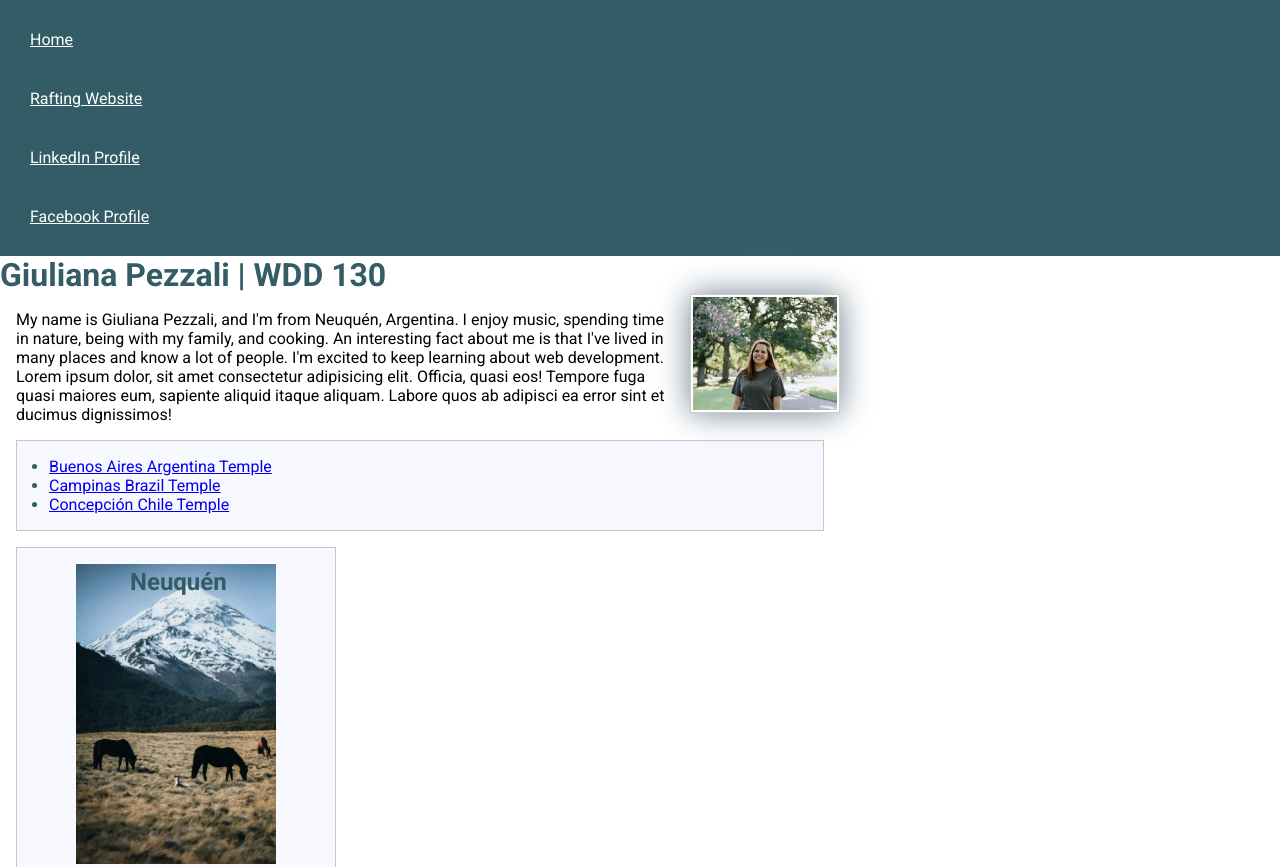
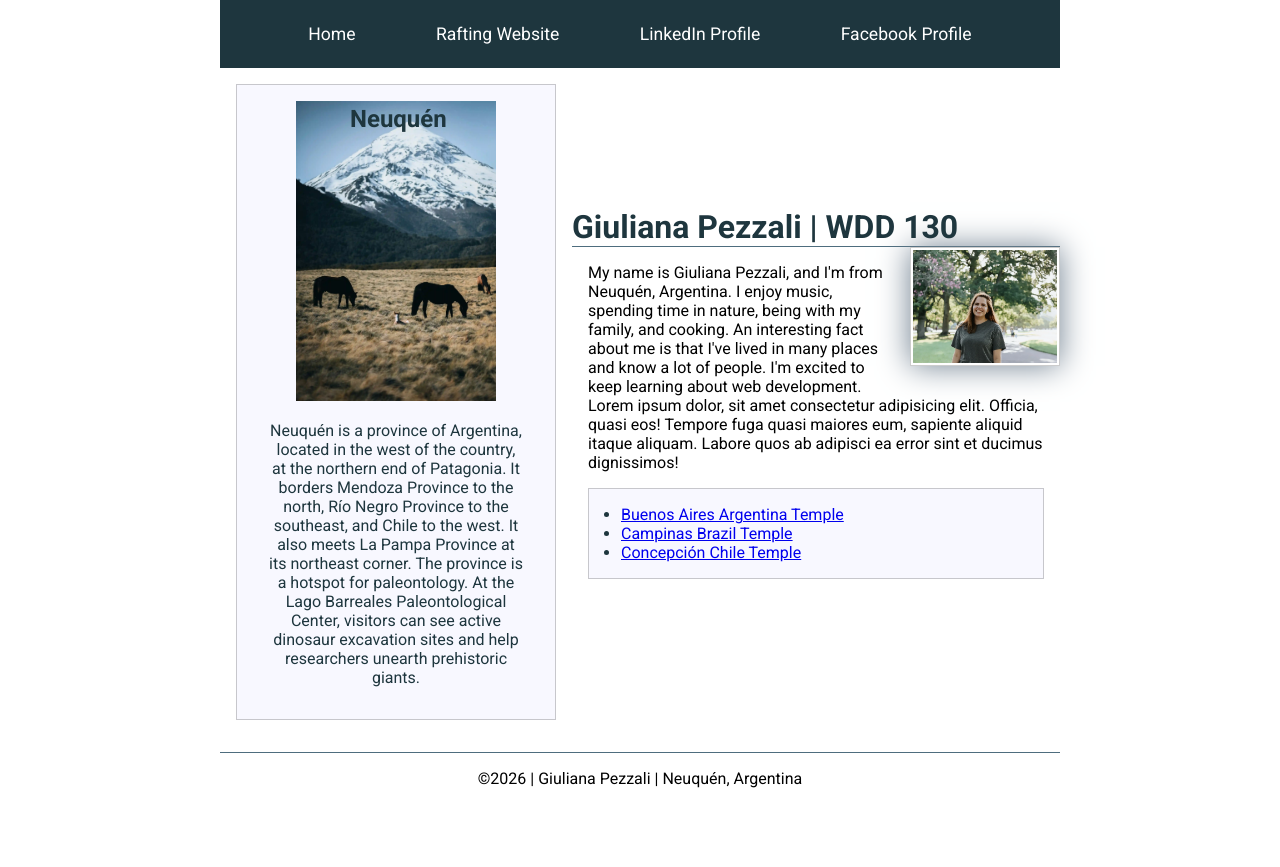
Before and after one commit to pezzaligiuliana/wdd130, a plain HTML site: page index.html in a window 1280 px wide. Shown: the top 867 px of the page. After the commit the page ends 804 px from the top, so only its background shows below. Drawn offline with Linux system fonts and the light colour scheme.

Commit message:
w04 code along activity

```diff
--- a/index.html
+++ b/index.html
@@ -22,6 +22,7 @@
             <a href="https://facebook.com">Facebook Profile</a>
         </nav>
     </header>
+    <div class="grid">
         <main>
             <h1>Giuliana Pezzali | WDD 130</h1>
             <img src="images/profile.webp" alt="A profile picture of Giuliana Pezzali" width="200">
@@ -37,6 +38,7 @@
             <img src="images/neuquen.webp" alt="Neuquén Landscape">
             <p>Neuquén is a province of Argentina, located in the west of the country, at the northern end of Patagonia. It borders Mendoza Province to the north, Río Negro Province to the southeast, and Chile to the west. It also meets La Pampa Province at its northeast corner. The province is a hotspot for paleontology. At the Lago Barreales Paleontological Center, visitors can see active dinosaur excavation sites and help researchers unearth prehistoric giants.</p>
         </aside>
+    </div>
     <footer>
         <p> ©2026 | Giuliana Pezzali | Neuquén, Argentina</p>
     </footer>
--- a/styles/styles.css
+++ b/styles/styles.css
@@ -1,5 +1,6 @@
 :root {
-    --primary-color: #335c67;
+    --primary-color: #1E363E;
+    --secondary-color: #4e6d7e;
 }
 
 * {
@@ -15,21 +16,39 @@ body {
 
 nav {
     background-color: var(--primary-color);
-    padding: 10px;
+    padding: 1rem;
+    display: flex;
+    justify-content: space-evenly;
+    align-items: center;
 }
 
 nav a {
-    color: white;
     display: block;
-    padding: 20px;
+    padding: 0.5rem;
+    text-decoration: none;
+    font-size: 1.1rem;
+    color: #fff;
 }
 
 h1 {
     color: var(--primary-color);
+    border-bottom: 1px solid var(--secondary-color);
+}
+
+header,
+footer,
+.grid {
+    max-width: 840px;
+    margin: 0 auto;
+}
+
+.grid {
+    display: grid;
+    align-items: center;
 }
 
 main {
-    max-width: 840px;
+    grid-column: 2/3;
 }
 
 main img {
@@ -48,6 +67,8 @@ p {
 
 aside {
     position: relative;
+    grid-column: 1/2;
+    grid-row: 1/2;
     width: 20em;
     text-align: center;
 }
@@ -66,7 +87,7 @@ aside h2 {
 
 footer {
     margin-top: 1em;
-    border-top: 1px solid gray;
+    border-top: 1px solid var(--secondary-color);
     text-align: center;
 }
 
--- a/week04/styles/layout-exercises.css
+++ b/week04/styles/layout-exercises.css
@@ -23,19 +23,23 @@ div {
 
 .flex {
     background-color: #aba;
-    /* write declarations here */
+    display: flex;
+    justify-content: center;
+    align-items: center;
 
 }
 
 .grid {
     background-color: #abb;
-    /* write declarations here */
+    display: grid;
+    place-items: center;
 
 }
 
 .container2 {
-    /* write declarations here */
-
+    display: flex;
+    flex-wrap: wrap;
+    justify-content: space-around;
 }
 
 .two {
@@ -44,13 +48,13 @@ div {
 }
 
 .container3 {
-    /* write declarations here */
+    display: grid;
+    grid-template-columns: 1fr 1fr 1fr;
 
 }
 
 .columns-3 {
-    /* write declaration here */
-
+    grid-column: span 3;
 }
 
 .three {
```
Lines whose indentation alone changed are shown as unchanged.
